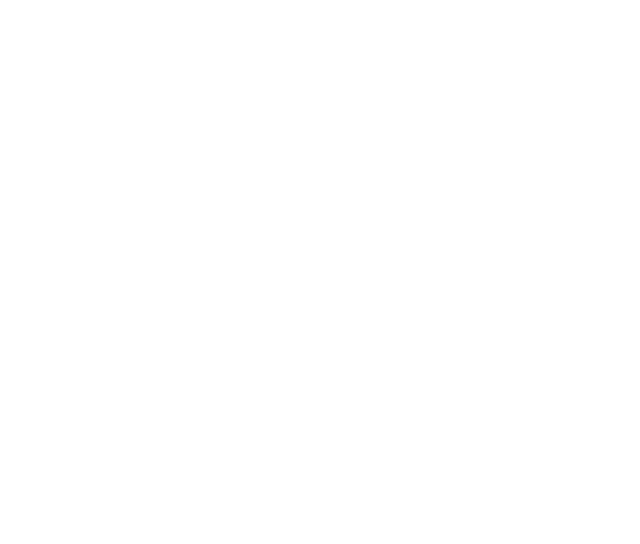
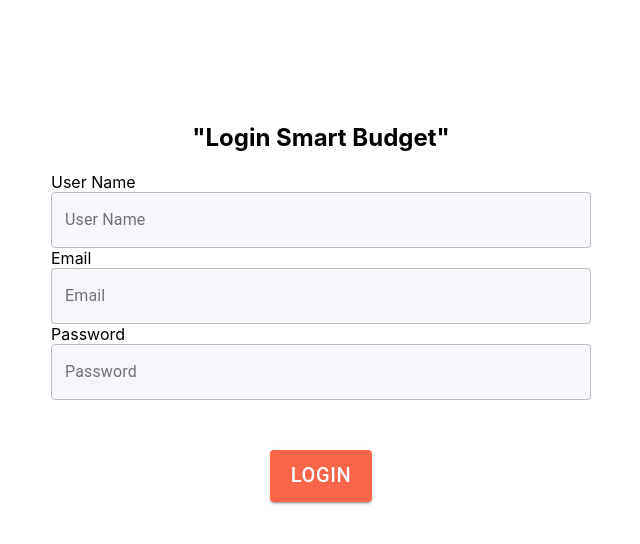
Before and after one commit to idankario/Smart-Budget-Final, a React (Create React App) app in the folder client/: page / in a window 1280 px wide. Before the commit this address had no page. Shown: the top 544 px of the page, without its empty margins (319-959 px from the left). Built offline with nearby package versions, Linux system fonts and the light colour scheme.

Commit message:
Orginze login file and update

```diff
--- a/client/src/App.js
+++ b/client/src/App.js
@@ -9,7 +9,7 @@
   return (
     <Router>
       <Routes>
-        <Route exact path="/login" element={<LoginPage />} />
+        <Route exact path="" element={<LoginPage />} />
         <Route
           exact
           path="/homepage"
--- a/client/src/component/login.js
+++ b/client/src/component/login.js
@@ -1,21 +1,17 @@
 import React, { useState } from 'react';
 import { makeStyles } from '@material-ui/core';
 import TextField from '@material-ui/core/TextField';
-import {  FaTimes } from 'react-icons/fa';
 import ButtonOrange from './util/buttonOrange';
-
-const Login = ({ onSubmitForm, isEdit, formData, onChangeField, onClickCancel }) => {
+const Login = ({ onSubmitForm,formData, onChangeField }) => {
   const [errors, setErrors] = useState({});
   const useStyles = makeStyles(() => ({
     root: {
       display: 'flex',
       flexDirection: 'column',
       padding: '13px 40px',
-      maxHeight: '552px',
       background: '#fff',
       borderRadius: '25px',
       marginTop: '90px',
-      backgroundImage: isEdit === -1 ? `` : "",
       backgroundPosition: 'bottom center',
       backgroundRepeat: 'no-repeat',
       justifyContent: 'space-around',
@@ -42,7 +38,7 @@
     // }
     if (Object.keys(errorsmassage).length === 0) {
       setErrors({});
-      onSubmitForm(formData.email,formData.password);
+      onSubmitForm();
     }
     else {
       setErrors(errorsmassage);
@@ -55,7 +51,7 @@
   return (
     <>
       <form className={classes.root} onSubmit={onSubmit}>
-        <h2 style={{ textAlign: 'center' }}>{isEdit === -1 ? "Login Smart Budget" : "Register Smart Budget"}</h2>
+        <h2 style={{ textAlign: 'center' }}>"Login Smart Budget" </h2>
         <label>User Name</label>
         <TextField
           name="userName"
@@ -96,24 +92,8 @@
           <ButtonOrange
             type="submit"
             variant="contained"
-            style={{ display: isEdit === -1 ? "inline-flex" : "none" }}
           >
             Login
-          </ButtonOrange>
-
-          <ButtonOrange
-            style={{ marginRight: '20px', display: isEdit === -1 ? "none" : "inline-flex" }}
-            variant="contained"
-            onClick={onClickCancel}
-          >
-            <FaTimes />
-          </ButtonOrange>
-          <ButtonOrange
-            type="submit"
-            style={{ display: isEdit === -1 ? "none" : "inline-flex" }}
-            variant="contained"
-          >
-
           </ButtonOrange>
         </div>
       </form>
--- a/client/src/component/util/buttonOrange.js
+++ b/client/src/component/util/buttonOrange.js
@@ -5,7 +5,6 @@
     background: '#F86549',
     width: '102px',
     height: '52px',
-
     fontSize: '20px',
     color: '#fff'
   },
--- a/client/src/routes/login/loginPage.jsx
+++ b/client/src/routes/login/loginPage.jsx
@@ -13,27 +13,19 @@
     password: '',
   });
 
-   const  onSubmitForm = async (email, password) => {
-    const Data = {
-      email: email,
-      password: password,
-    };
-
+   const  onSubmitForm = async () => {
+     console.log(formData)
      const response = await axios({
       method: 'post',
       url: 'http://localhost:8000/login',
-      data: Data,
+      data: {...formData},
     })
 
       if (response.data.token) {
         localStorage.setItem('user', JSON.stringify(response.data));
         localStorage.setItem('token', response.data.token);
-
-        console.log(response.data);
+        navigate('/homepage')
       }
-
-      navigate('/homepage')
-    // .post("http://localhost:3000/login", formData)
   };
 
   const onClickCancel = () => {
@@ -52,7 +44,6 @@
       <section className="flexRow">
         <Login
           onSubmitForm={onSubmitForm}
-          isEdit={isEdit}
           formData={formData}
           onChangeField={onFieldChange}
           onClickCancel={onClickCancel}
```
